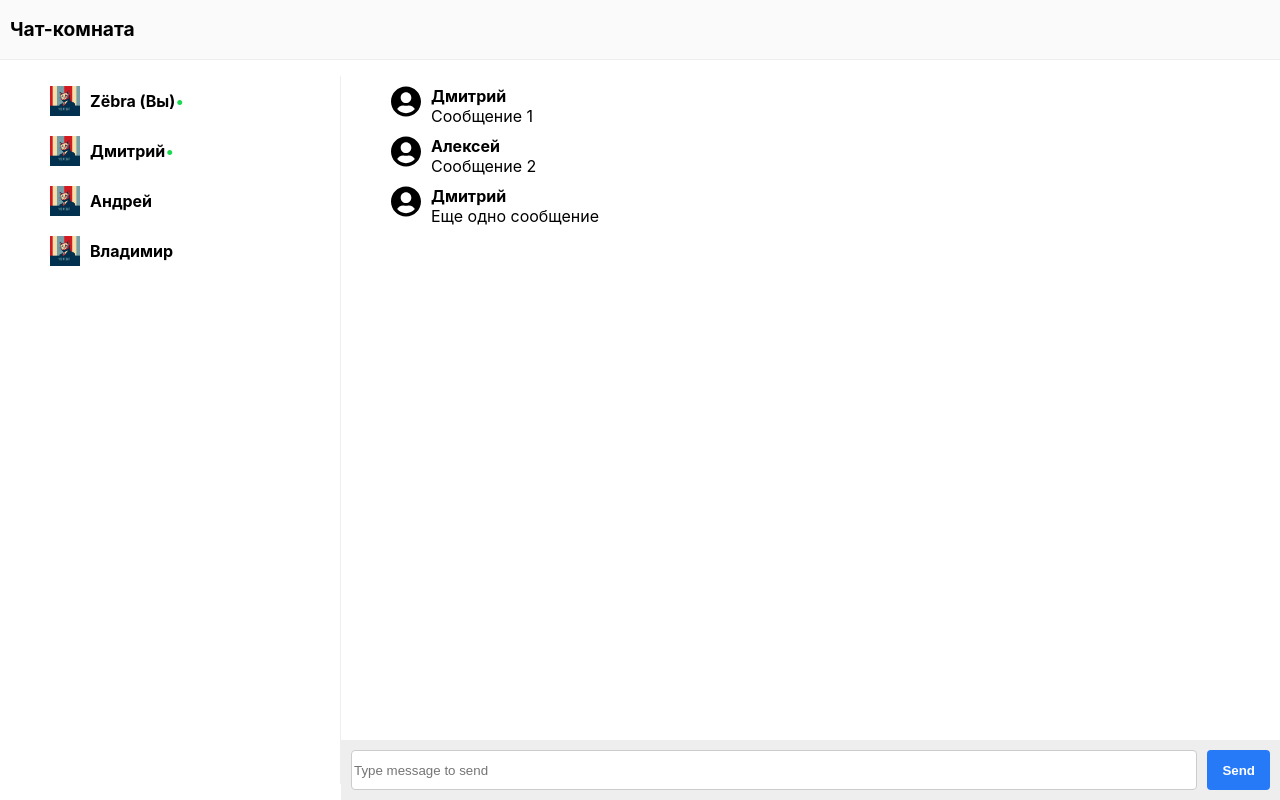
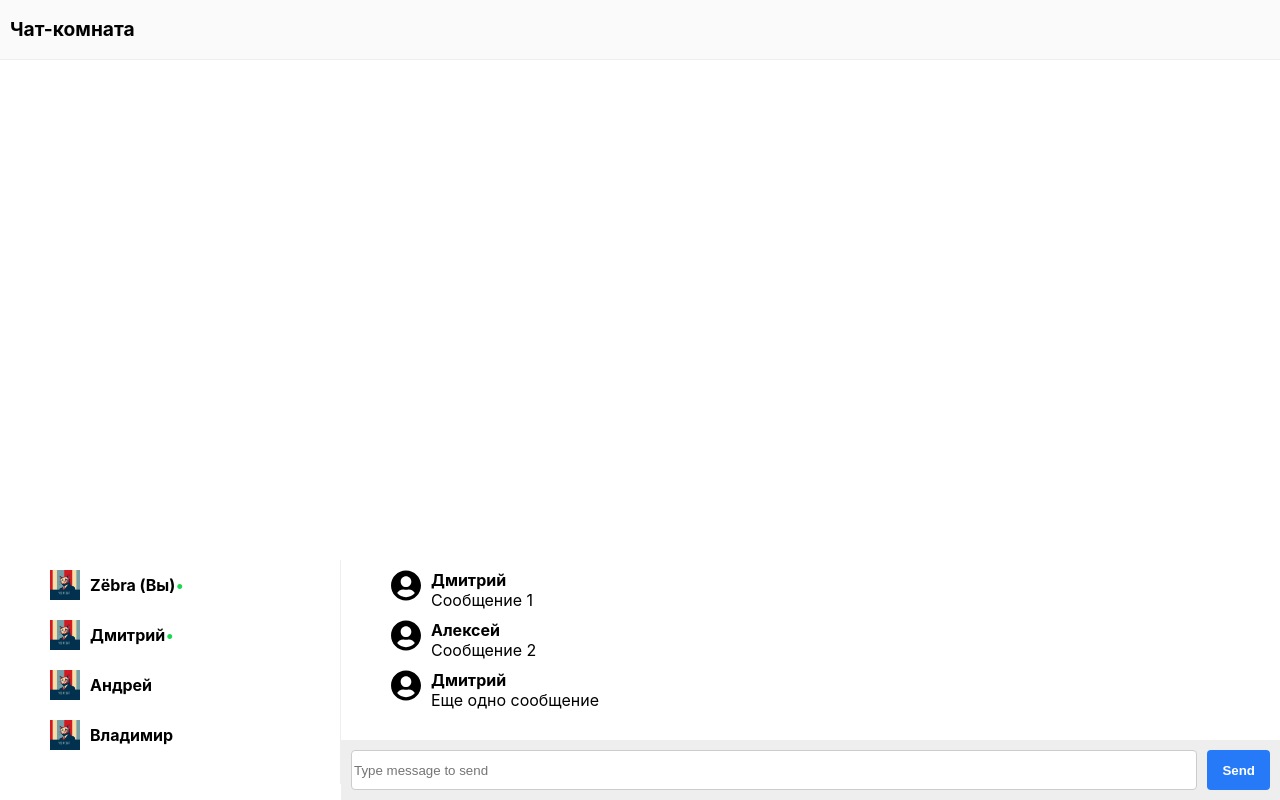
Before and after one commit to Ktyby/Retranslator, a React app: page / in a window 1280 px wide. Built offline with nearby package versions, Linux system fonts and the light colour scheme; no server answers.

Commit message:
FEATURE/VIDEO: add video component

```diff
--- a/package.json
+++ b/package.json
@@ -28,6 +28,7 @@
   "dependencies": {
     "react": "^17.0.1",
     "react-dom": "^17.0.1",
-    "react-router-dom": "^5.2.0"
+    "react-router-dom": "^5.2.0",
+    "webcam-easy": "^1.0.5"
   }
 }
--- a/src/components/App/App.jsx
+++ b/src/components/App/App.jsx
@@ -2,7 +2,7 @@ import React from 'react';
 import './App.css';
 import Header from '../Header/Header';
 import Main from '../Main/Main';
-import Message from '../Message/Message';
+import Video from '../Video';
 
 class App extends React.Component {
   onSendNewMessage = async (message) => {
@@ -67,6 +67,7 @@ class App extends React.Component {
             chatroomName={this.state.chatroomName}
             me={this.state.me}
         />
+        <Video />
         <Main
           members={this.state.members}
           messages={this.state.messages}
--- /dev/null
+++ b/src/components/Video/Video.jsx
@@ -0,0 +1,20 @@
+import React, { useRef } from 'react';
+
+const Video = () => {
+  const video = useRef();
+
+  if(navigator.mediaDevices && navigator.mediaDevices.getUserMedia) {
+    navigator.mediaDevices.getUserMedia({ video: true, audio: true  }).then((stream) => {
+        video.srcObject = stream;
+        video.play();
+    });
+  }
+
+  return (
+    <section>
+      <video ref={(camera) => { camera = video }} autoPlay playsInline width="640" height="480"></video>
+    </section>
+  );
+}
+
+export default Video;
--- /dev/null
+++ b/src/components/Video/index.js
@@ -0,0 +1 @@
+export { default } from './Video';
```
Also changed, not shown: 1 other file (tests, documents, lock files or other folders).
